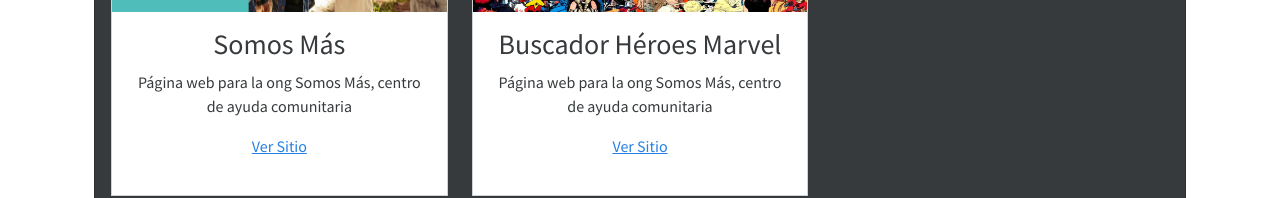
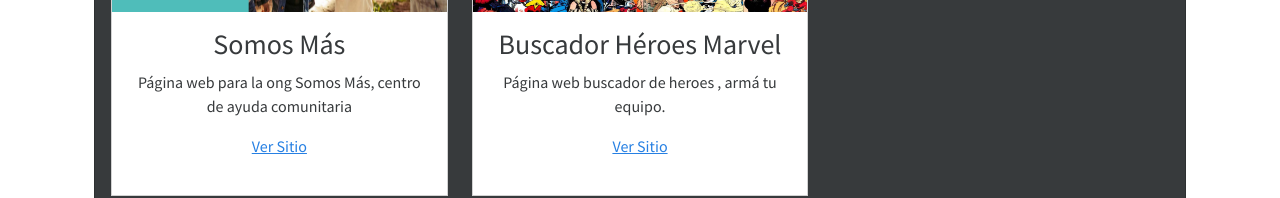
Before and after one commit to Frank076-web/PortFolio, a Next.js app: page / in a window 1280 px wide. Shown: the part 1750-1948 px from the top of the page. Built offline with nearby package versions, Linux system fonts and the light colour scheme.

Commit message:
added links to projects

```diff
--- a/components/index/SectionProjects.jsx
+++ b/components/index/SectionProjects.jsx
@@ -10,7 +10,8 @@
 							<h2 className="text-center text-light">Projectos</h2>
 						</div>
 
-						{projects.map(({ image, title, description }, index) => (
+						{projects.map(
+							({ image, title, description, link }, index) => (
 								<div className="col-md-4 py-2" key={index}>
 									<div className="card text-center h-100">
 										<div className="overflow">
@@ -23,13 +24,14 @@
 										<div className="card-body">
 											<h3>{title}</h3>
 											<p>{description}</p>
-										<a href="" rel="noopener" target="_blank">
+											<a href={link} rel="noreferrer" target="_blank">
 												Ver Sitio
 											</a>
 										</div>
 									</div>
 								</div>
-						))}
+							)
+						)}
 					</div>
 				</div>
 			</div>
--- a/profile.js
+++ b/profile.js
@@ -96,12 +96,13 @@
 		image: '/images/portada somos mas.png',
 		title: 'Somos Más',
 		description:
-			'Página web para la ong Somos Más, centro de ayuda comunitaria'
+			'Página web para la ong Somos Más, centro de ayuda comunitaria',
+		link: 'https://ongsomosmasfrank076.netlify.app'
 	},
 	{
 		image: '/images/marvel.jpg',
 		title: 'Buscador Héroes Marvel',
-		description:
-			'Página web para la ong Somos Más, centro de ayuda comunitaria'
+		description: 'Página web buscador de heroes , armá tu equipo.',
+		link: 'https://buscadorheroesalkemy.netlify.app'
 	}
 ];
```
Lines whose indentation alone changed are shown as unchanged.
